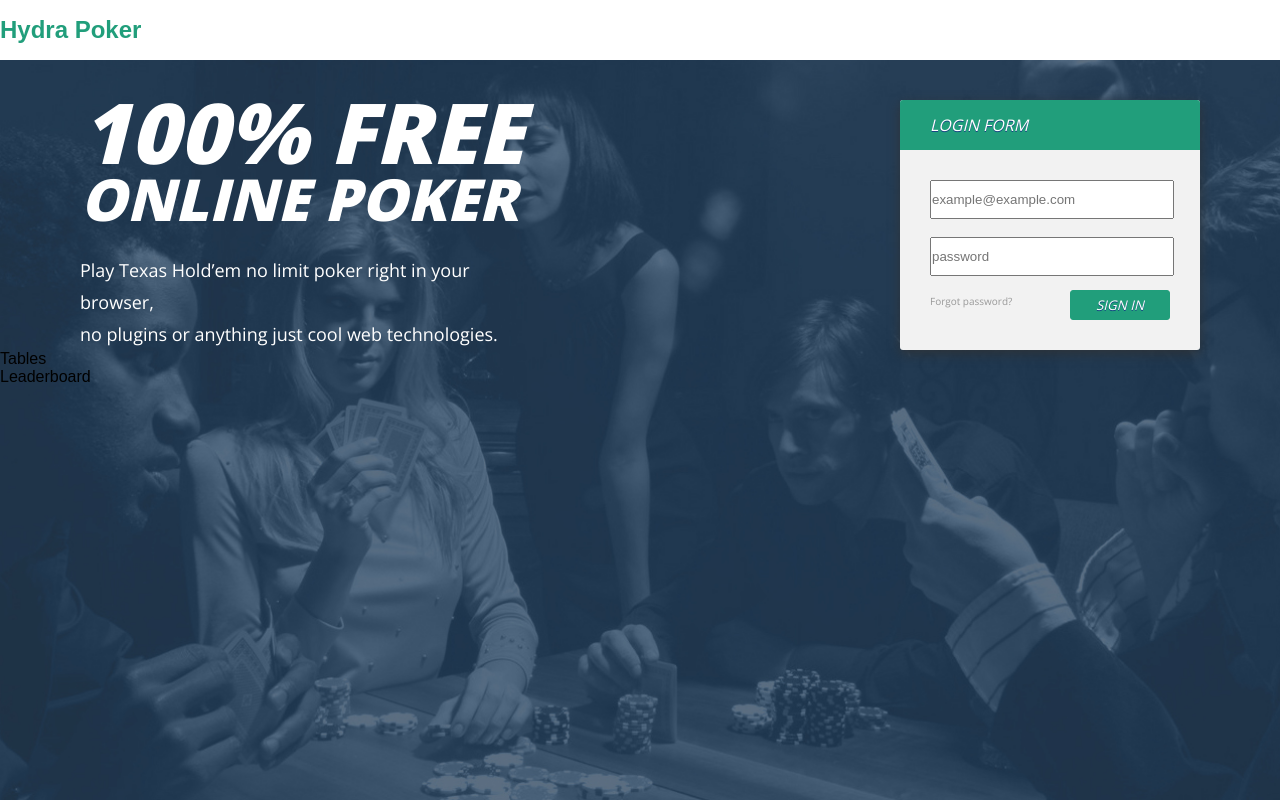
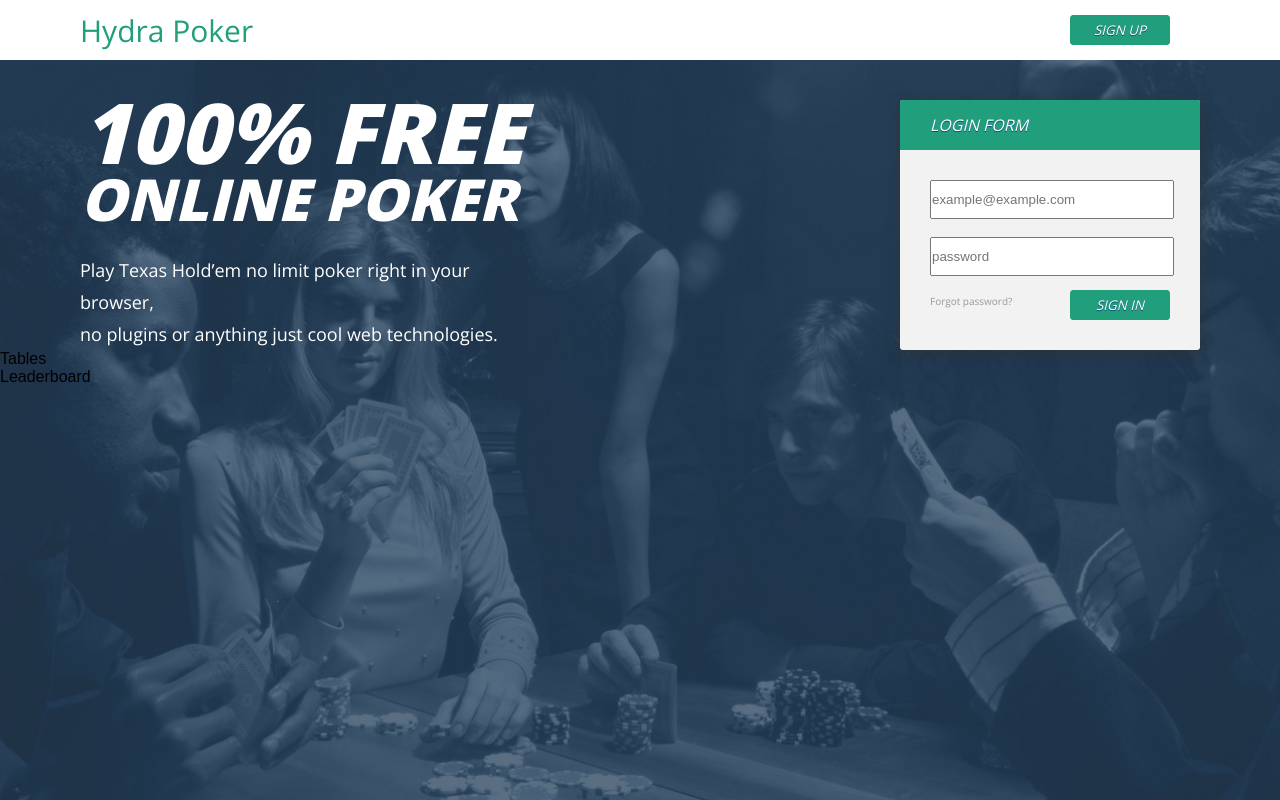
Before and after one commit to green-fox-academy/zodiac-hydra, a React (Create React App) app: page / in a window 1280 px wide. Built offline with nearby package versions, Linux system fonts and the light colour scheme.

Commit message:
h1 to hydra

```diff
--- a/src/components/Nav.js
+++ b/src/components/Nav.js
@@ -7,7 +7,8 @@ export class Nav extends React.Component {
   render() {
     return (
       <div className="App-header">
-        <h2>Hydra Poker</h2>
+        <h1>Hydra Poker</h1>
+        <button className="signupButton">SIGN UP</button>
       </div>
 
     )
```
